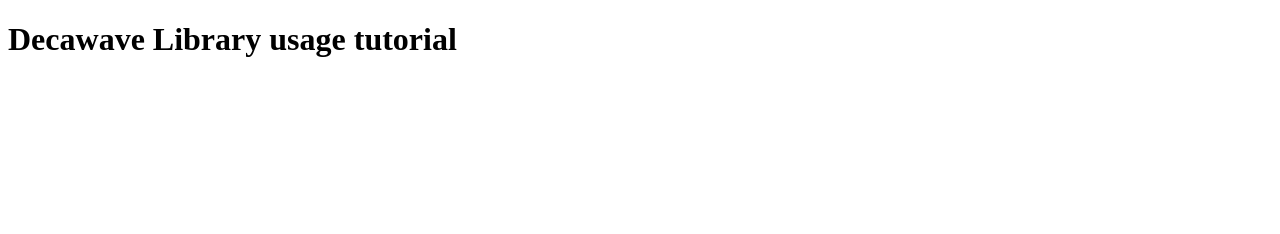
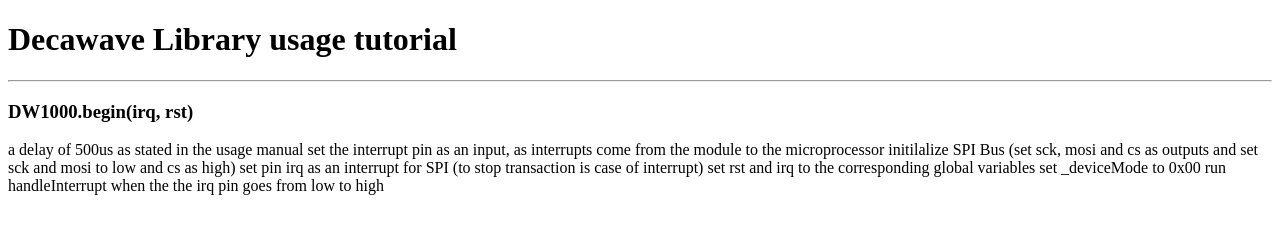
Before and after one commit to oroibala/yryskeldicom, a website: page public/dwLibrary.html in a window 1280 px wide. Drawn offline with Linux system fonts and the light colour scheme.

Commit message:
update dwLibrary.html

```diff
--- a/public/dwLibrary.html
+++ b/public/dwLibrary.html
@@ -9,5 +9,23 @@
     <h1>
         Decawave Library usage tutorial
     </h1>
+    <hr>
+    <h3>
+       DW1000.begin(irq, rst)
+    </h3>
+    <p>
+        a delay of 500us as stated in the usage manual
+        set the interrupt pin as an input, as interrupts come from the module to the microprocessor
+        initilalize SPI Bus (set sck, mosi and cs as outputs and set sck and mosi to low and cs as high)
+        set pin irq as an interrupt for SPI (to stop transaction is case of interrupt)
+        set rst and irq to the corresponding global variables
+        set _deviceMode to 0x00
+
+        run handleInterrupt when the the irq pin goes from low to high
+    </p>
+
+
+
+
 </body>
 </html>
```
